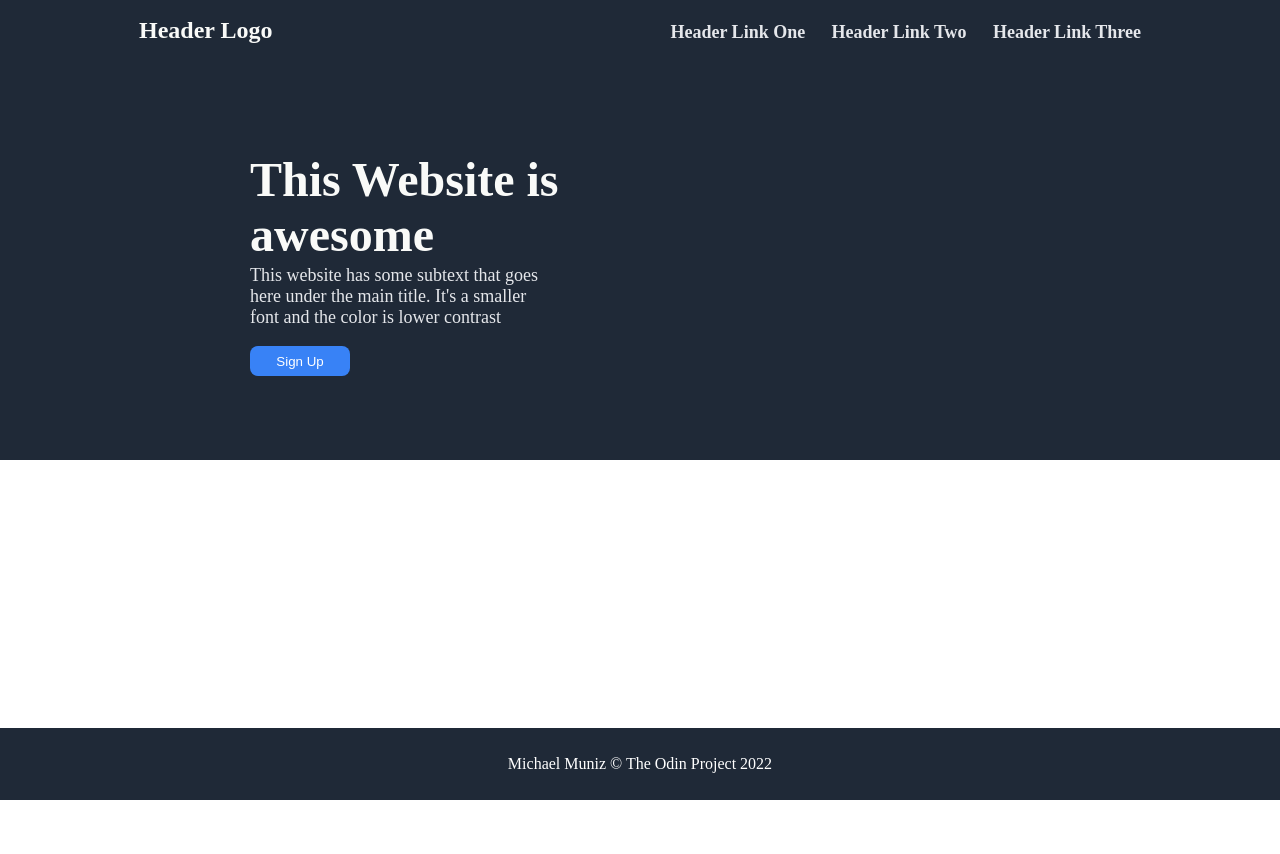
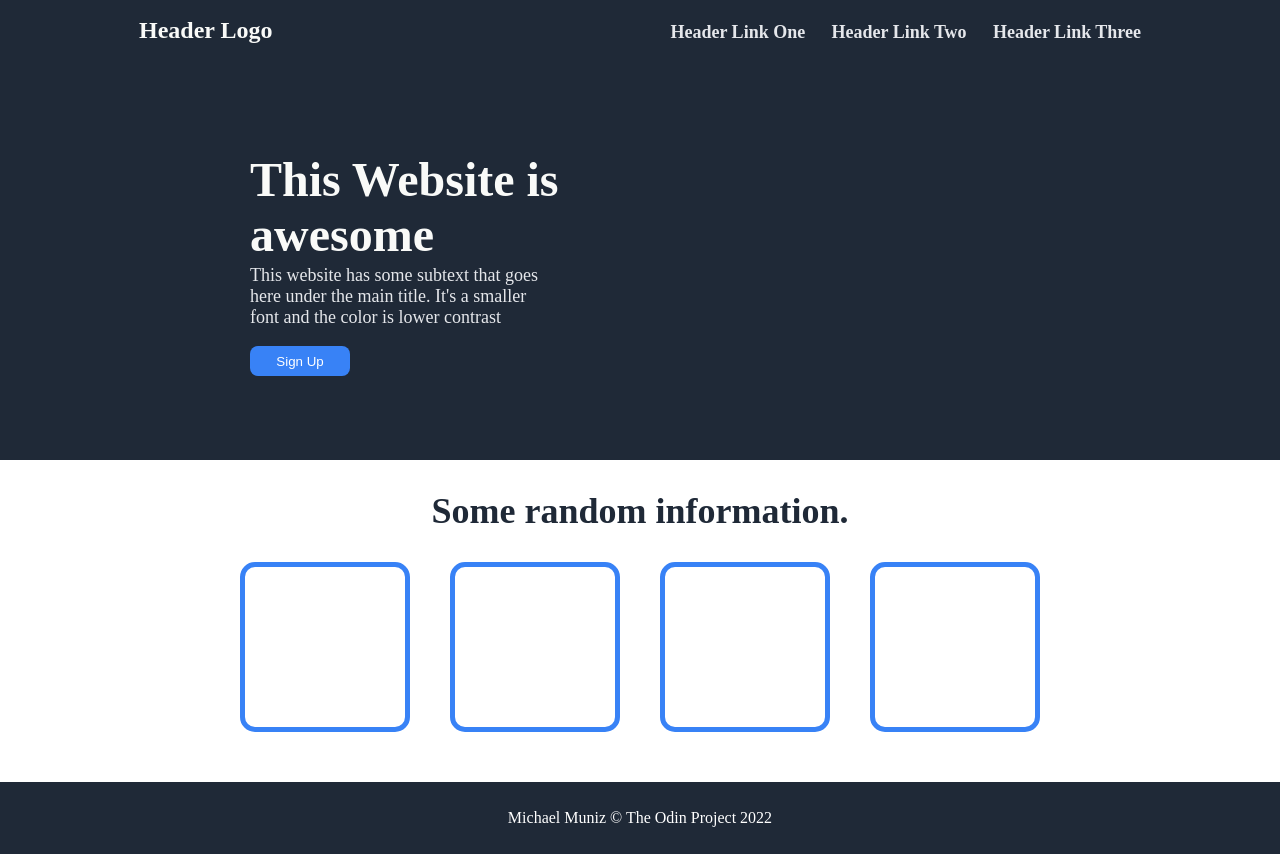
Before and after one commit to MichaelM98/landing_page, a plain HTML site: page index.html in a window 1280 px wide. Before the commit the page ends 800 px from the top, so only its background shows below. Drawn offline with Linux system fonts and the light colour scheme.

Commit message:
Added 4 image place holders in the info section

```diff
--- a/index.html
+++ b/index.html
@@ -10,7 +10,7 @@
 </head>
 
 <body>
-
+    <!-- This is the header for the logo and the links -->
     <header class="header">
         Header Logo
         <div class="links">
@@ -20,18 +20,30 @@
         </div>
     </header>
 
+    <!-- this section contains the main content in the page -->
     <main class="hero">
         <div class="bgColor">
             <div class="mainFlex">
                 <h1>This Website is awesome</h1>
 
                 <p>This website has some subtext that goes here under the main title. It's a smaller font and the color
-                is lower contrast
+                    is lower contrast
                 </p>
             </div>
             <button class="mainBttn">Sign Up</button>
         </div>
     </main>
+
+    <!-- Information section -->
+    <h2>Some random information.</h2>
+    <section class="info">
+        <div class="boxes">
+            <div class="box1"></div>
+            <div class="box2"></div>
+            <div class="box3"></div>
+            <div class="box4"></div>
+        </div>
+    </section>
 
 
 
--- a/style.css
+++ b/style.css
@@ -14,7 +14,6 @@ body {
     align-items: center;
 
 }
-
 
 a {
     color: #E5E7EB;
@@ -49,7 +48,6 @@ h1 {
     width: 28%;
 }
 
-
 p {
     font-size: 18px;
     color: #E5E7EB;
@@ -68,12 +66,48 @@ p {
     margin-left: 250px;
 }
 
+h2 {
+    text-align: center;
+    font-size: 36px;
+    font-weight: bolder;
+    color: #1f2937;
+}
+
+.boxes  {
+    display: flex;
+    justify-content: center;
+    gap: 40px;
+    margin-bottom: 50px;
+}
+
+.box1, .box2, .box3, .box4 {
+    background: white;
+    border: 5px #3882f6 solid;
+    height: 160px;
+    width: 160px;
+    border-radius: 15px;
+}
+
+
+
+
+
+
+
+
+
+
+
+
+
+
+
+
 
 footer {
     background-color: #1f2937;
     color: white;
     position: absolute;
-    bottom: 0;
     width: 100%;
     height: 9%;
     display: flex;
```
